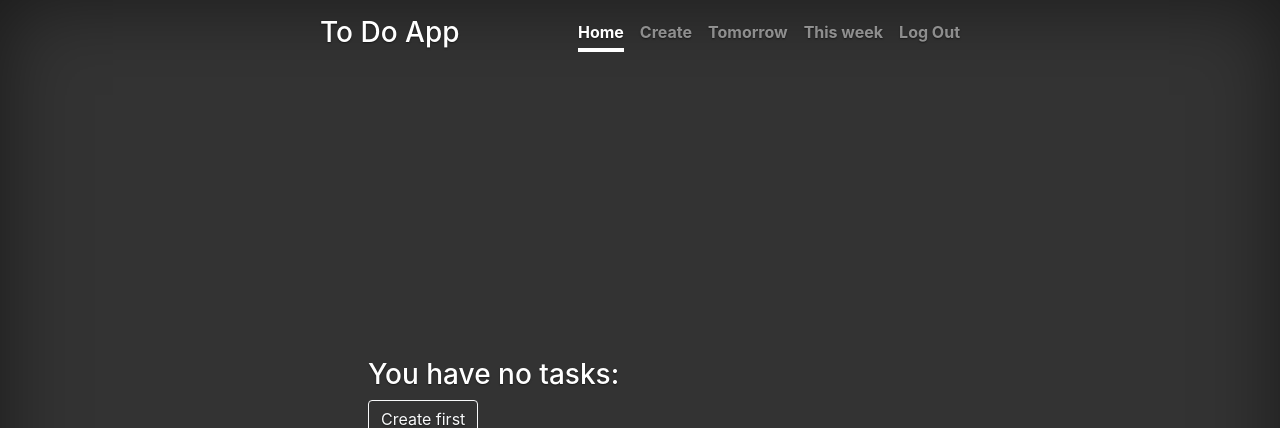
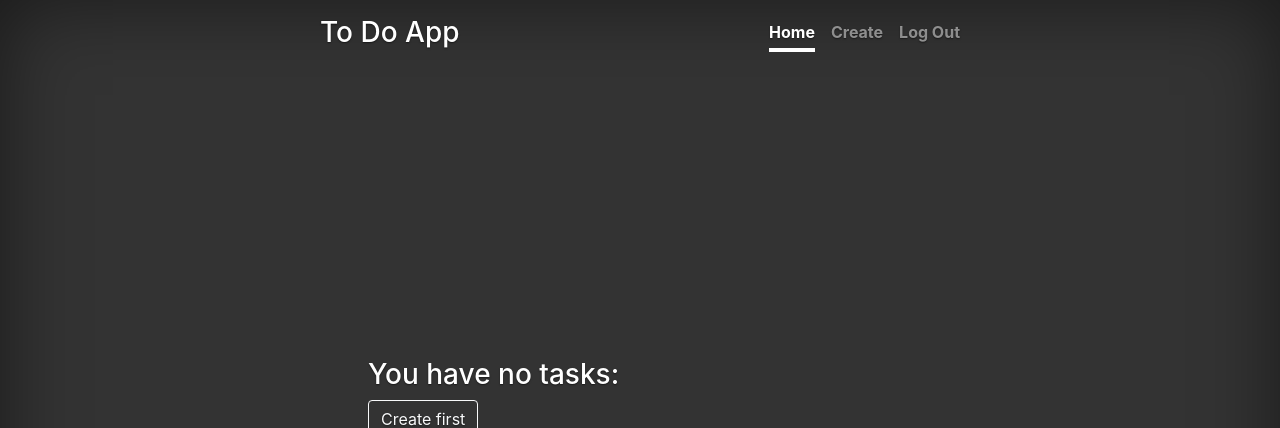
Before and after one commit to LasteExile/to_do_app, a Django app: page /tasks/ in a window 1280 px wide. Shown: the top 428 px of the page. Run offline with Django 3.2, Linux system fonts and the light colour scheme; the visitor is signed in with stand-in values (Sample User, id 1); data that the repository does not hold is empty; some libraries are stand-ins or nearby versions.

Commit message:
Little visual improvement

```diff
--- a/templates/tasks/home.html
+++ b/templates/tasks/home.html
@@ -5,8 +5,6 @@
     <a class="nav-link active" href="#">Home</a>
         {% if user.is_authenticated %}
             <a class="nav-link" href="{% url 'create_page' %}">Create</a>
-            <a class="nav-link" href="#">Tomorrow</a>
-            <a class="nav-link" href="#">This week</a>
             <a class="nav-link" href="{% url 'logout' %}">Log Out</a>
         {% endif %}
 {% endblock %}
```
